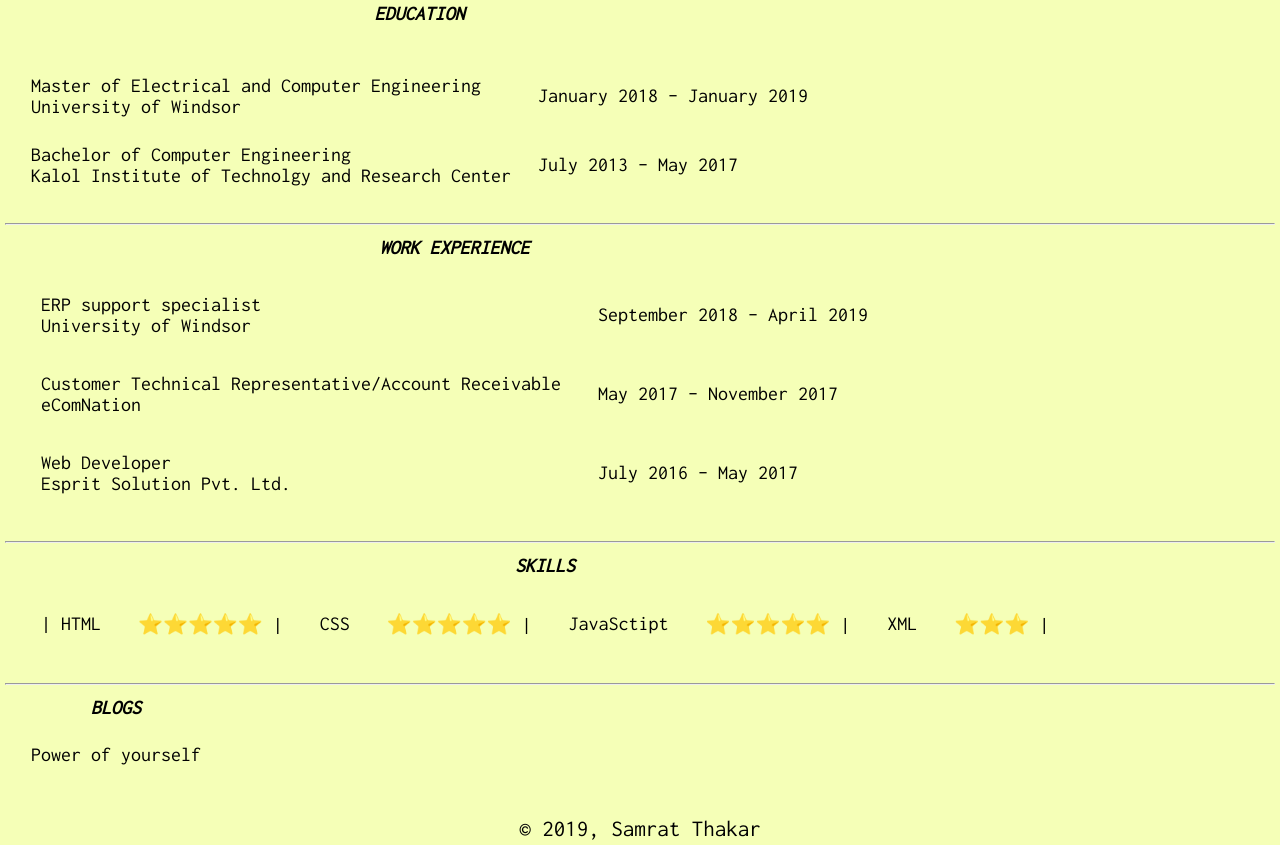
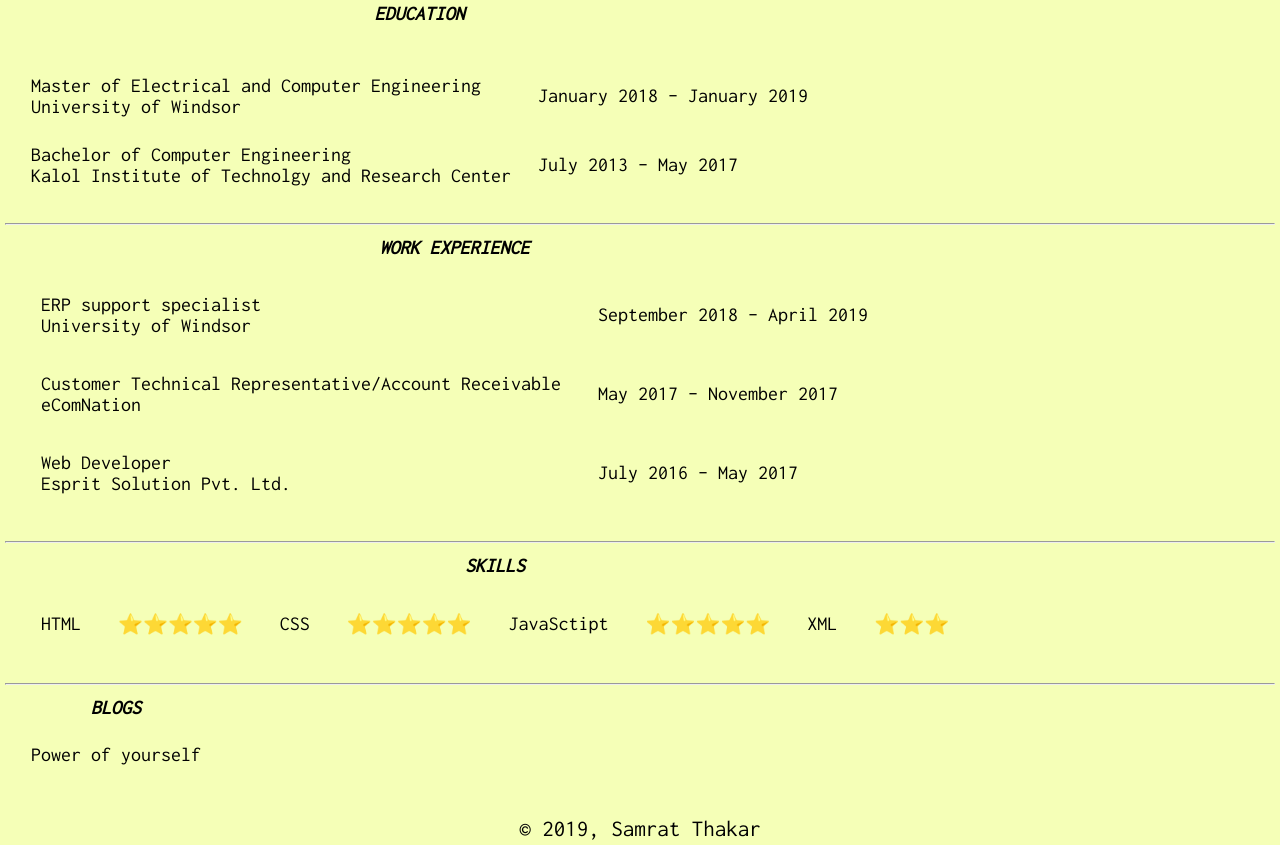
Before and after one commit to samrat4/Portfolio, a plain HTML site: page index.html in a window 1280 px wide. Shown: the part 380-1225 px from the top of the page. Drawn offline with Linux system fonts and the light colour scheme.

Commit message:
Change table of skills

```diff
--- a/index.html
+++ b/index.html
@@ -59,14 +59,14 @@
 <table cellspacing="35">
   <caption><b>SKILLS</b></caption>
   <tr>
-    <td>| HTML</td>
-    <td>⭐⭐⭐⭐⭐ |</td>
+    <td>  HTML</td>
+    <td>⭐⭐⭐⭐⭐  </td>
     <td>CSS</td>
-    <td>⭐⭐⭐⭐⭐ |</td>
+    <td>⭐⭐⭐⭐⭐  </td>
     <td>JavaSctipt</td>
-    <td>⭐⭐⭐⭐⭐ |</td>
+    <td>⭐⭐⭐⭐⭐  </td>
     <td>XML</td>
-    <td>⭐⭐⭐ |</td>
+    <td>⭐⭐⭐  </td>
   </tr>
 </table>
 <hr>
```
